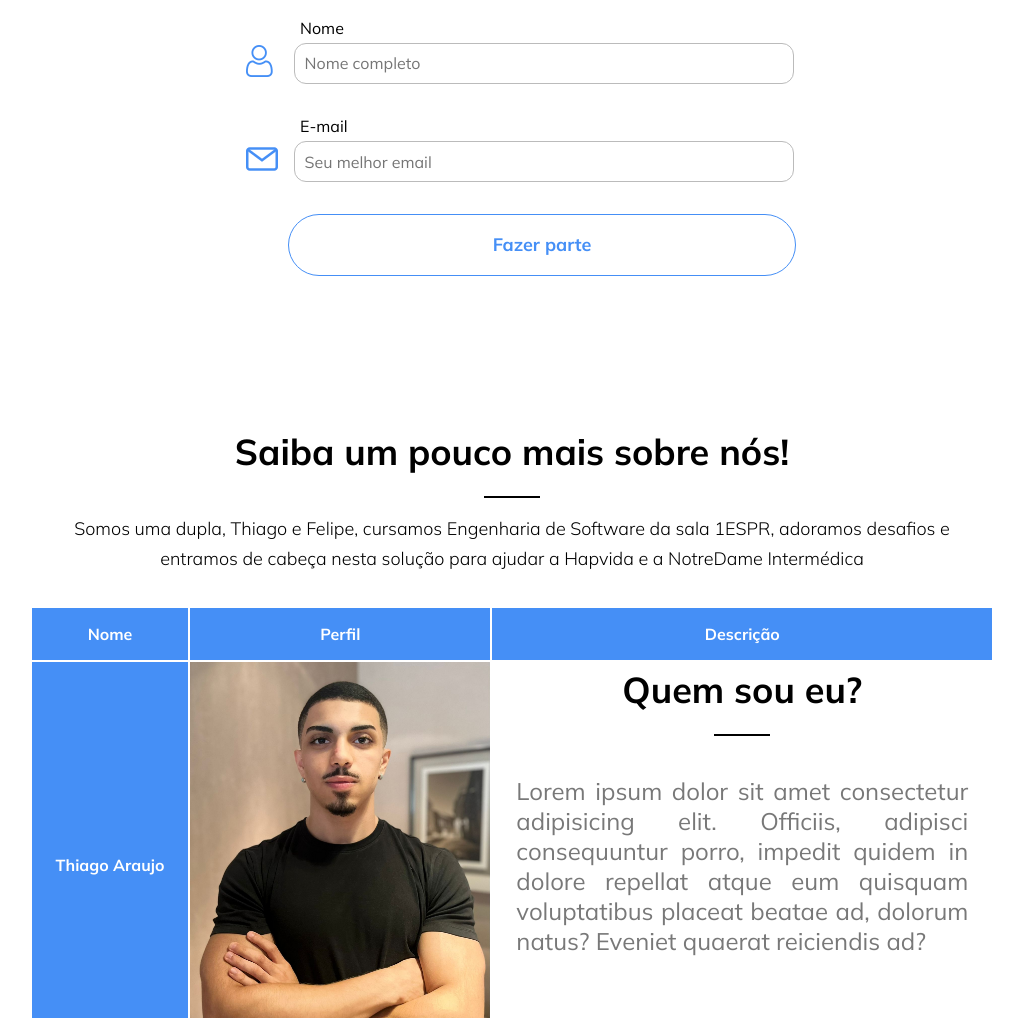
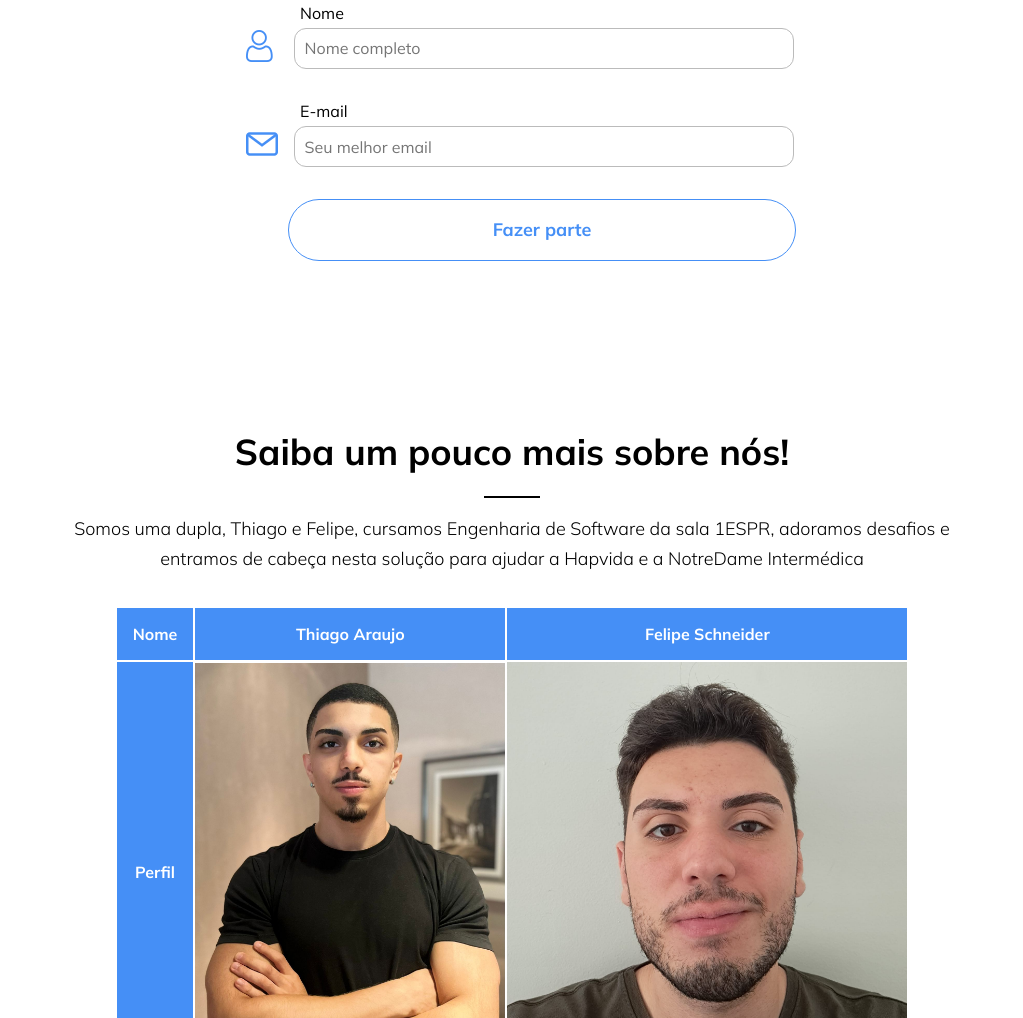
Before and after one commit to ThiagoAraujot/GS-Front-End-Web, a plain HTML site: page index.html in a window 1280 px wide. Shown: the part 3736-4754 px from the top of the page, without its empty margins (128-1151 px from the left). Drawn offline with nearby package versions, Linux system fonts and the light colour scheme.

Commit message:
feat content

```diff
--- a/Estilos/index.css
+++ b/Estilos/index.css
@@ -510,8 +510,12 @@ th {
     color: #fff;
 }
 
-.table-img {
-    width: 300px;
+.table-img1 {
+    width: 310px;
+}
+
+.table-img2 {
+    width: 400px;
 }
 
 #table-team p {
--- a/index.html
+++ b/index.html
@@ -81,7 +81,7 @@
         <div class="cards-title">
             <h2 class="">Problemas Identificados</h2>
             <div class="barra"></div>
-            <p class="">We provide to you the best choiches for you. Adjust it to your health needs and make sure your undergo treatment with our highly qualified doctors you can consult with us which type of service is suitable for your health</p>
+            <p class="">Com base em dados e informações estatísticas, pudemos observar três problemas principais em sistemas de convênio médico.</p>
         </div>
 
         <div class="cards-container">
@@ -130,7 +130,7 @@
         <div class="contato-title">
             <h2 class="">Entre em Contato!</h2>
             <div class="barra"></div>
-            <p class="">We provide to you the best choiches for you. Adjust it to your health needs and make sure your undergo treatment with our highly qualified doctors you can consult with us which type of service is suitable for your health</p>
+            <p class="">Para ficar por dentro das últimas informações, por favor, compartilhe seu nome e e-mail conosco:</p>
         </div>
 
         <form>
@@ -168,30 +168,14 @@
         <table id="table-team">
             <tr>
                 <th>Nome</th>
-                <th>Perfil</th>
-                <th>Descrição</th>
+                <th>Thiago Araujo</th>
+                <th>Felipe Schneider</th>
             </tr>
             <tr>
-                <th>Thiago Araujo</th>
-                <td><img src="imagens/thiago-perfil.jpg" alt="" class="table-img"></td>
-                <td class="descricao">
-                    <h2 class="h2">Quem sou eu?</h2>
-                    <div class="barra"></div>
-                    <p>Lorem ipsum dolor sit amet consectetur adipisicing elit. Officiis, adipisci consequuntur porro, impedit quidem in dolore repellat atque eum quisquam voluptatibus placeat beatae ad, dolorum natus? Eveniet quaerat reiciendis ad?
-                    </p>
-                </td>
+                <th>Perfil</th>
+                <td><img src="imagens/thiago-perfil.jpg" alt="" class="table-img1"></td>
+                <td><img src="imagens/WhatsApp Image 2023-11-29 at 11.36.20.jpeg" alt="" class="table-img2"></td>
             </tr>
-            <tr>
-                <th>Felipe Schneider</th>
-                <td><img src="imagens/thiago-perfil.jpg" alt="" class="table-img"></td>
-                <td class="descricao">
-                    <h2 class="h2">Quem sou eu?</h2>
-                    <div class="barra"></div>
-                    <p>Lorem ipsum dolor sit amet consectetur adipisicing elit. Officiis, adipisci consequuntur porro, impedit quidem in dolore repellat atque eum quisquam voluptatibus placeat beatae ad, dolorum natus? Eveniet quaerat reiciendis ad?
-                    </p>
-                </td>
-            </tr>
-
         </table>
     </section>
 
```
Also changed, not shown: imagens/WhatsApp Image 2023-11-29 at 11.36.20.jpeg (added).
